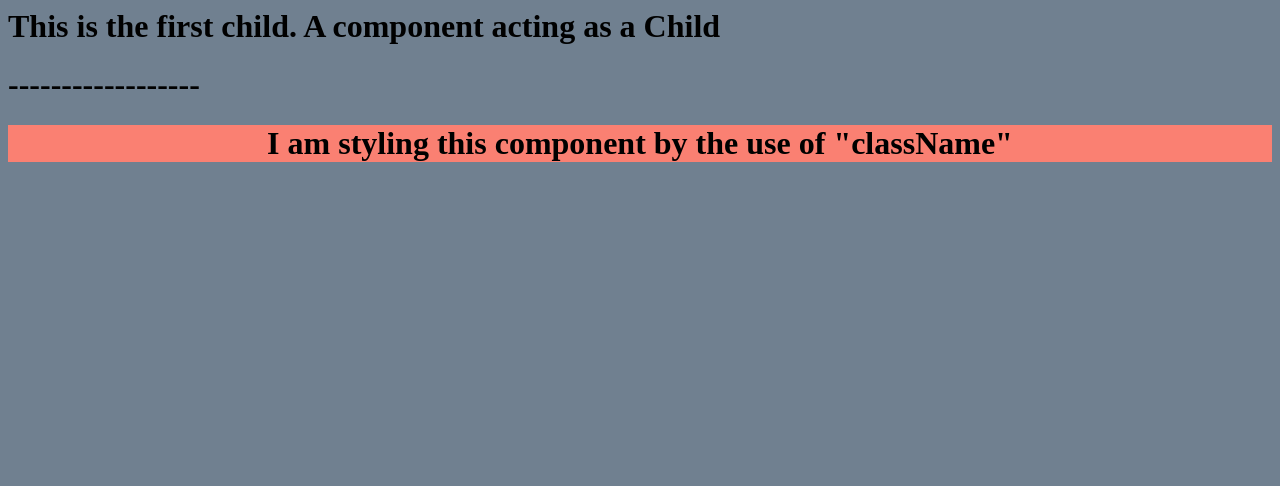
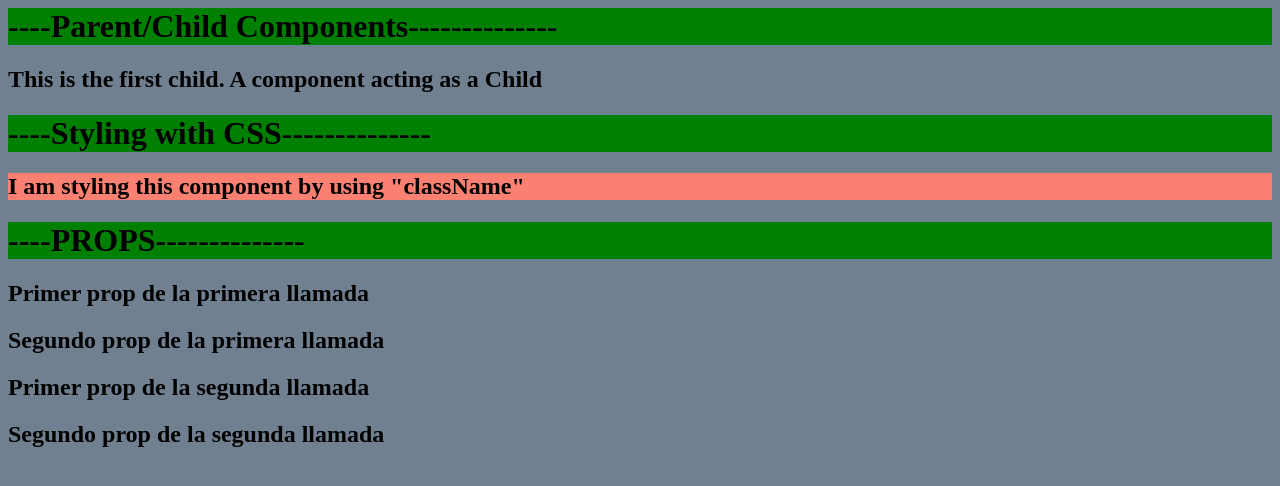
Before and after one commit to ACruzadoP/CursoReact-Resumen, a React (Create React App) app: page / in a window 1280 px wide. Shown: the top 486 px of the page. Built offline with nearby package versions, Linux system fonts and the light colour scheme.

Commit message:
Performed some adjustments on the previous exercises and added the required file for the third exercise with its intregation included

```diff
--- a/public/style.css
+++ b/public/style.css
@@ -2,7 +2,10 @@ body {
     background-color: slategray;
  }
 
+ h1 {
+    background-color: green;
+ }
+
  .for-the-StylingChild {
     background-color: salmon;
-    text-align: center;
 }
--- a/src/App.js
+++ b/src/App.js
@@ -1,13 +1,24 @@
 import React from "react"
 import FirstChild from "./components/FirstChild"
 import StylingChild from "./components/StylingChild"
+import PropsChild from "./components/PropsChild"
 
 function App () {
     return (
         <div>
-            <FirstChild />
-            <h1>------------------</h1>
-            <StylingChild />
+          <h1>----Parent/Child Components--------------</h1>
+          <FirstChild />
+          <h1>----Styling with CSS--------------</h1>
+          <StylingChild />
+          <h1>----PROPS--------------</h1>
+          <PropsChild
+              firstProp={"Primer prop de la primera llamada"}
+              secondProp={"Segundo prop de la primera llamada"}
+          />
+          <PropsChild
+              firstProp={"Primer prop de la segunda llamada"}
+              secondProp={"Segundo prop de la segunda llamada"}
+          />
         </div>
     )
 }
--- a/src/components/FirstChild.js
+++ b/src/components/FirstChild.js
@@ -3,7 +3,7 @@ import React from "react"
 function FirstChild () {
     return (
         <div>
-            <h1>This is the first child. A component acting as a Child</h1>
+            <h2>This is the first child. A component acting as a Child</h2>
         </div>
     )
 }
--- /dev/null
+++ b/src/components/PropsChild.js
@@ -0,0 +1,12 @@
+import React from "react"
+
+function PropsChild (props) {
+    return (
+        <div>
+            <h2>{props.firstProp}</h2>
+            <h2>{props.secondProp}</h2>
+        </div>
+    )
+}
+
+export default PropsChild
--- a/src/components/StylingChild.js
+++ b/src/components/StylingChild.js
@@ -3,7 +3,7 @@ import React from "react"
 function StylingChild () {
     return (
         <div className="for-the-StylingChild">
-            <h1>I am styling this component by the use of "className"</h1>
+            <h2>I am styling this component by using "className"</h2>
         </div>
     )
 }
```
